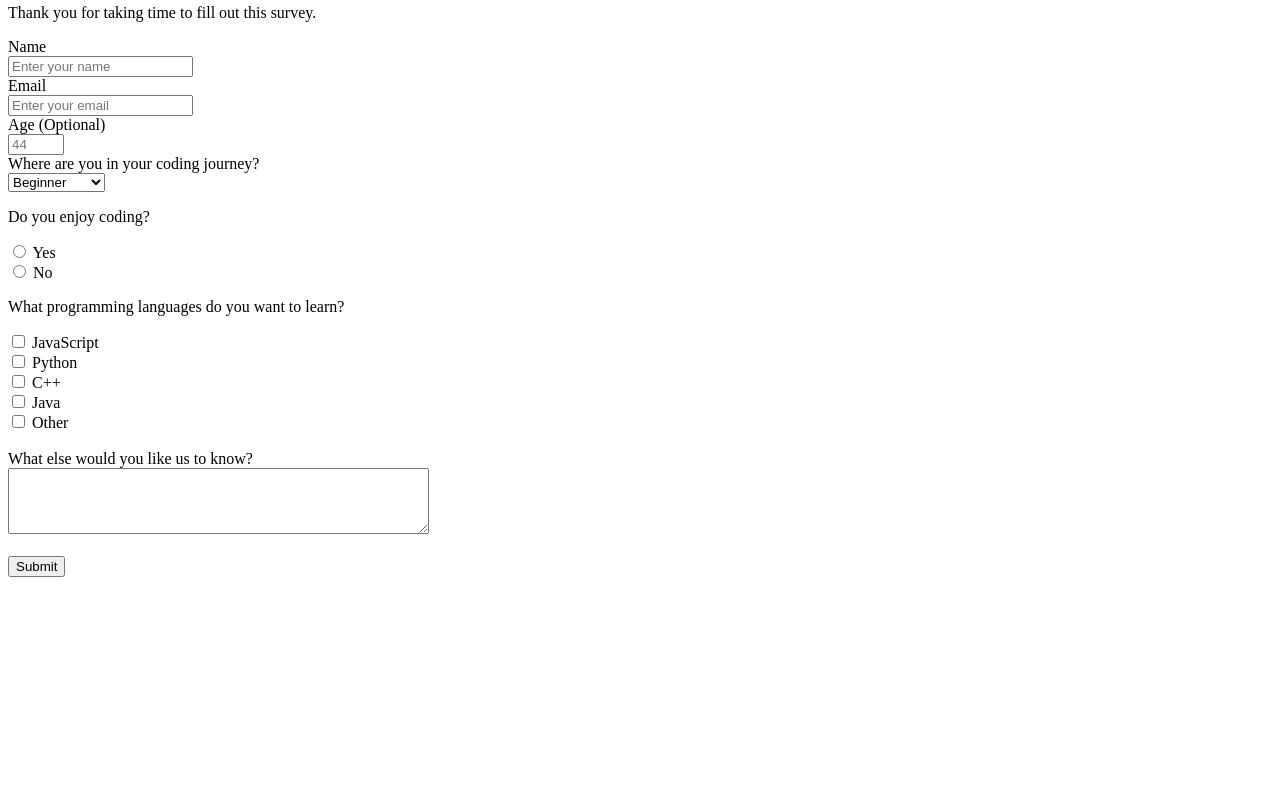
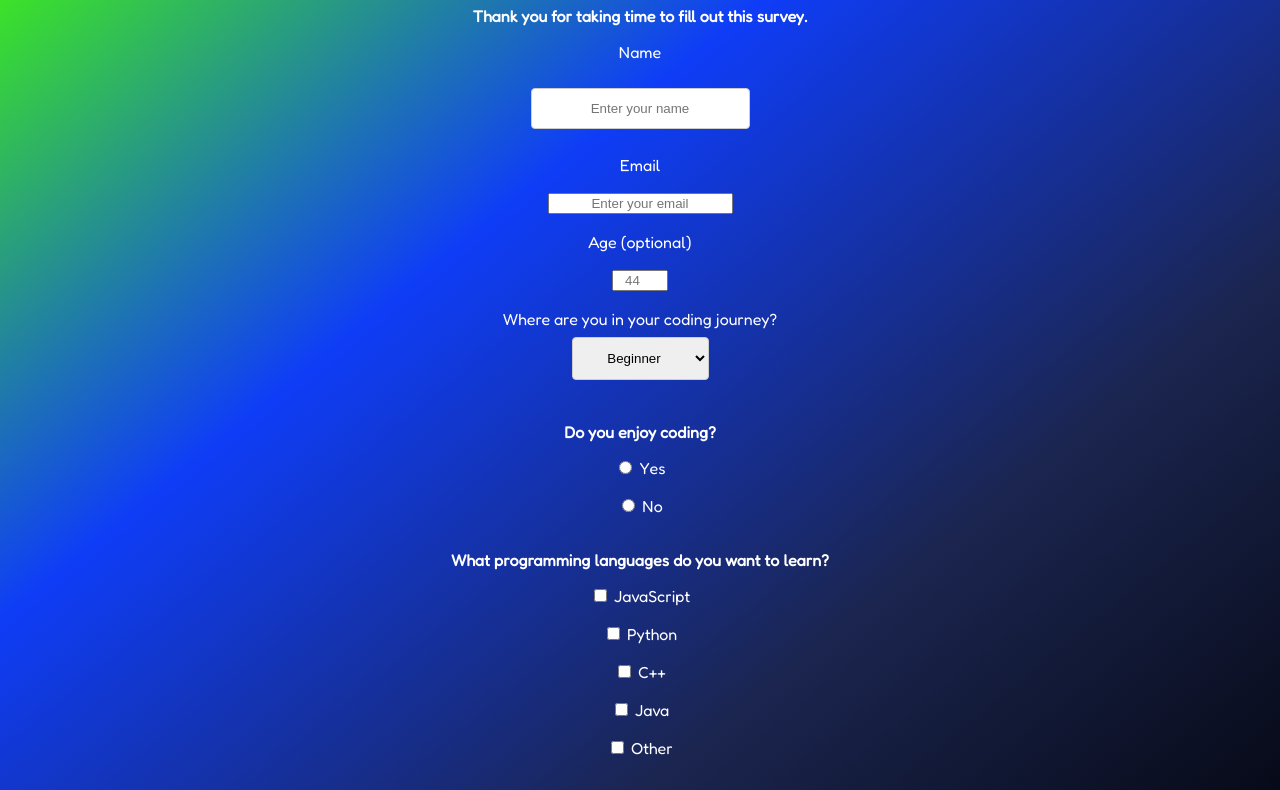
Before and after one commit to AudreyKBorges/survey-form, a plain HTML site: page index.html in a window 1280 px wide. Shown: the part 76-866 px from the top of the page. Before the commit the page ends 800 px from the top, so only its background shows below. Drawn offline with Linux system fonts and the light colour scheme.

Commit message:
Started adding styles
Added linear-gradient background, Google font and font color change, started styling text boxes, and added extra space between elements

```diff
--- a/index.html
+++ b/index.html
@@ -1,39 +1,46 @@
 <!DOCTYPE html>
+<head>
+  <link rel="stylesheet" href="styles.css">
+  <link rel="preconnect" href="https://fonts.googleapis.com">
+  <link rel="preconnect" href="https://fonts.gstatic.com" crossorigin>
+  <link href="https://fonts.googleapis.com/css2?family=Fredoka&display=swap" rel="stylesheet">
+</head>
 <body>
 <h1 id="title">Coding Survey Form</h1>
 <p id="description">Thank you for taking time to fill out this survey.</p>
 <form id="survey-form">
-  <label for="name" id="name-label">Name</label><br>
-  <input type="text" id="name" name="name" placeholder="Enter your name" required><br>
-  <label for="email" id="email-label">Email</label><br>
-  <input type="email" id="email" name="email" placeholder="Enter your email" required><br>
-  <label for="number" id="number-label">Age (Optional)</label><br>
-  <input type="number" id="number" name="number" placeholder="44" min="1" max="99"><br>
+  <label for="name" id="name-label">Name</label><br></br>
+  <input type="text" id="name" name="name" placeholder="Enter your name" required><br></br>
+  <label for="email" id="email-label">Email</label><br></br>
+  <input type="email" id="email" name="email" placeholder="Enter your email" required><br></br>
+  <label for="number" id="number-label">Age (optional)</label><br></br>
+  <input type="number" id="number" name="number" placeholder="44" min="1" max="99"><br></br>
     <label for="number" id="number-label">Where are you in your coding journey?</label><br>
   <select type="dropdown" id="dropdown" name="dropdown">
     <option value="beginner">Beginner</option>
     <option value="intermediate">Intermediate</option>
     <option value="advanced">Advanced</option>
-  </select><br>
+  </select><br></br>
   <p>Do you enjoy coding?</p>
   <input type="radio" id="yes" name="coding" value="yes">
-<label for="yes">Yes</label><br>
+<label for="yes">Yes</label><br></br>
     <input type="radio" id="no" name="coding" value="no">
-<label for="no">No</label><br>
+<label for="no">No</label><br></br>
   <p>What programming languages do you want to learn?</p>
   <input type="checkbox" id="javascript" name="javascript" value="programming">
-<label for="javascript">JavaScript</label><br>
+<label for="javascript">JavaScript</label><br></br>
   <input type="checkbox" id="python" name="python" value="programming">
-<label for="python">Python</label><br>
+<label for="python">Python</label><br></br>
     <input type="checkbox" id="c" name="c" value="programming">
-<label for="c">C++</label><br>
+<label for="c">C++</label><br></br>
   <input type="checkbox" id="java" name="java" value="programming">
-<label for="java">Java</label><br>
+<label for="java">Java</label><br></br>
     <input type="checkbox" id="other" name="other" value="programming">
-<label for="other">Other</label><br><br>
-  <label for="comment">What else would you like us to know?</label><br>
+<label for="other">Other</label><br><br></br>
+  <label for="comment">What else would you like us to know?</label><br></br>
 <textarea id="comment" name="comment" rows="4" cols="50">
-</textarea><br><br>
+</textarea><br><br></br>
   <input type="submit" id="submit" value="Submit">
 </form>
 </body>
+</html>
--- a/styles.css
+++ b/styles.css
@@ -0,0 +1,26 @@
+* {
+    box-sizing: border-box;
+    text-align: center;
+}
+
+body {
+    background-image: linear-gradient(to bottom right, #41f70f, #0f3df7, #1b254f, #000105);
+    background-repeat: no-repeat;
+}
+
+h1, p, label {
+    font-family: 'Fredoka', sans-serif;
+    color: #fff;
+}
+
+p {
+    font-weight: bold;
+}
+
+input[type=text], select {
+    padding: 12px 20px;
+    margin: 8px 0;
+    display: inline-block;
+    border: 1px solid #ccc;
+    border-radius: 4px;
+  }
```
Also changed, not shown: 1 other file.
